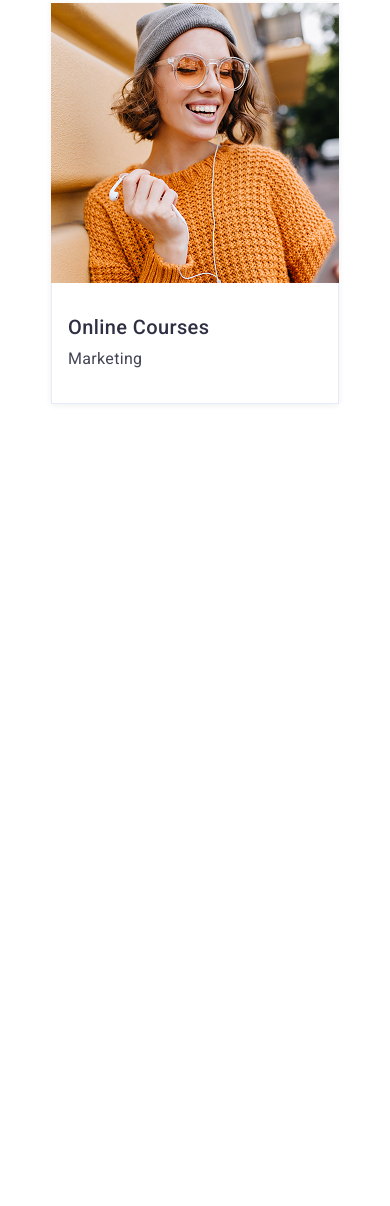
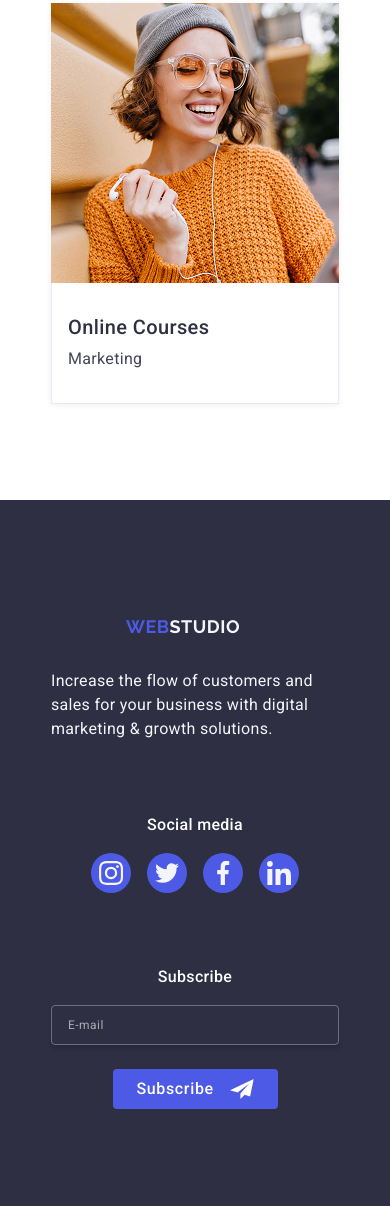
Before and after one commit to AlofBronco/goit-markup-hw-06, a plain HTML site: page index.html in a window 390 px wide. Shown: the part 6055-7261 px from the top of the page. Before the commit the page ends 6555 px from the top, so only its background shows below. Drawn offline with nearby package versions, Linux system fonts and the light colour scheme.

Commit message:
add adaptive design to footer

```diff
--- a/css/styles.css
+++ b/css/styles.css
@@ -317,6 +317,157 @@ img {
   padding: 32px 16px;
 }
 
+.footer {
+  background-color: #2e2f42;
+  padding: 100px 0;
+}
+
+.footer-container {
+  display: flex;
+  align-items: baseline;
+  flex-wrap: wrap;
+  gap: 72px;
+}
+
+.footer-info {
+  margin-right: 120px;
+}
+
+.footer-logo {
+  display: inline-block;
+  margin-bottom: 16px;
+}
+
+.footer-text {
+  width: 264px;
+  font-size: 16px;
+  line-height: 1.5;
+  letter-spacing: 0.02em;
+  color: #f4f4fd;
+}
+
+.footer-secondary-text {
+  margin-bottom: 16px;
+  font-weight: 500;
+  font-size: 16px;
+  line-height: 1.5;
+  letter-spacing: 0.02em;
+  color: #fff;
+}
+
+.socials-list {
+  display: flex;
+  gap: 16px;
+}
+
+.socials-link {
+  width: 40px;
+  height: 40px;
+  display: flex;
+  justify-content: center;
+  align-items: center;
+  background-color: #4d5ae5;
+  border-radius: 50%;
+  cursor: pointer;
+  transition: background-color 250ms cubic-bezier(0.4, 0, 0.2, 1);
+}
+
+.socials-link:hover,
+.socials-link:focus {
+  background-color: #31d0aa;
+}
+
+.socials-icon {
+  fill: #f4f4fd;
+}
+
+.footer-form-wrapper {
+  margin-left: auto;
+}
+
+.footer-form {
+  display: flex;
+  gap: 24px;
+}
+
+.footer-input {
+  border: 1px solid #fff;
+  border-radius: 4px;
+  width: 264px;
+  height: 40px;
+  padding-left: 16px;
+  box-shadow: 0 4px 4px 0 rgba(0, 0, 0, 0.15);
+  background-color: transparent;
+  font-size: 12px;
+  line-height: 2;
+  letter-spacing: 0.04em;
+  color: #fff;
+  outline: none;
+}
+
+.footer-input::placeholder {
+  color: #fff;
+}
+
+.footer-form-button {
+  fill: #fff;
+  border: none;
+  border-radius: 4px;
+  padding: 8px 24px;
+  background: #4d5ae5;
+  font-weight: 500;
+  line-height: 1.5;
+  letter-spacing: 0.04em;
+  text-align: center;
+  color: #fff;
+  display: flex;
+  align-items: center;
+  justify-content: center;
+  max-width: 165px;
+  cursor: pointer;
+  transition: background-color 250ms cubic-bezier(0.4, 0, 0.2, 1);
+}
+
+.footer-form-button:hover,
+.footer-form-button:focus {
+  background-color: #31d0aa;
+}
+
+.footer-form-icon {
+  margin-left: 16px;
+}
+
+@media screen and (max-width: 767px) {
+  .footer-logo {
+    display: block;
+    text-align: center;
+  }
+
+  .footer-secondary-text {
+    text-align: center;
+  }
+
+  .footer-socials {
+    margin: 0 auto;
+  }
+
+  .footer-form-wrapper {
+    width: 100%;
+  }
+
+  .footer-form {
+    flex-direction: column;
+  }
+
+  .footer-input {
+    width: 100%;
+  }
+
+  .footer-form-button {
+    margin: 0 auto;
+  }
+}
+
 @media screen and (min-width: 768px) {
   .container {
     max-width: 768px;
@@ -414,7 +565,8 @@ img {
   }
 
   .advantages-list,
-  .portfolio-list {
+  .portfolio-list,
+  .footer-container {
     gap: 72px 24px;
   }
 
@@ -440,6 +592,28 @@ img {
 @media screen and (min-width: 768px) and (max-width: 1157px) {
   .header-logo {
     margin-right: 120px;
+  }
+
+  .footer-container {
+    margin-left: 108px;
+  }
+}
+
+@media screen and (max-width: 1156px) {
+  .footer-info {
+    margin-right: unset;
+  }
+
+  .footer-form-wrapper {
+    margin-left: unset;
+  }
+
+  .footer-input {
+    border: 1px solid rgba(255, 255, 255, 0.3);
+  }
+
+  .footer-input::placeholder {
+    color: rgba(255, 255, 255, 0.6);
   }
 }
 
--- a/index.html
+++ b/index.html
@@ -398,7 +398,7 @@
         </div>
       </section>
     </main>
-    <!-- <footer class="footer">
+    <footer class="footer">
       <div class="container footer-container">
         <div class="footer-info">
           <a class="logo footer-logo" href="./index.html">Web<span class="logo-part">Studio</span></a>
@@ -451,8 +451,8 @@
           </form>
         </div>
       </div>
-    </footer> -->
-    <!-- <div class="backdrop">
+    </footer>
+    <div class="backdrop is-open">
       <div class="modal">
         <button class="modal-button" type="button">
           <svg class="modal-button-icon" width="8" height="8">
@@ -505,6 +505,6 @@
           <button class="purple-button" type="submit">Send</button>
         </form>
       </div>
-    </div> -->
+    </div>
   </body>
 </html>
```
Also changed, not shown: css/styles copy.css (+0 -118 lines).
